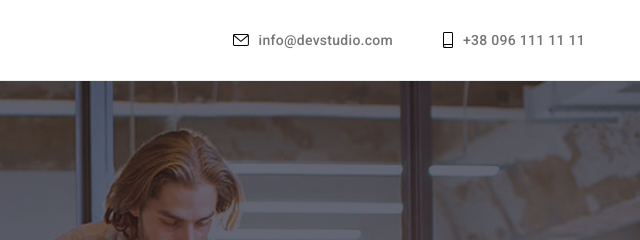
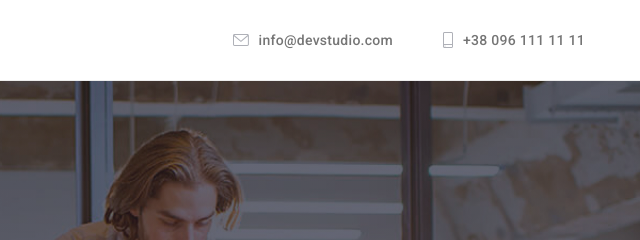
Before and after one commit to olha-sydorenko/goit-markup-hw-04, a plain HTML site: page index.html in a window 1280 px wide. Shown: the top 240 px of the page, 640-1280 px from the left. Drawn offline with nearby package versions, Linux system fonts and the light colour scheme.

Commit message:
Update styles.css
Changed header icons color

```diff
--- a/css/styles.css
+++ b/css/styles.css
@@ -126,6 +126,7 @@ p {
 
 .contact-icon {
   margin-right: 10px;
+  fill: var(--icons-color);
 }
 
 .contact-icon:hover,
```
